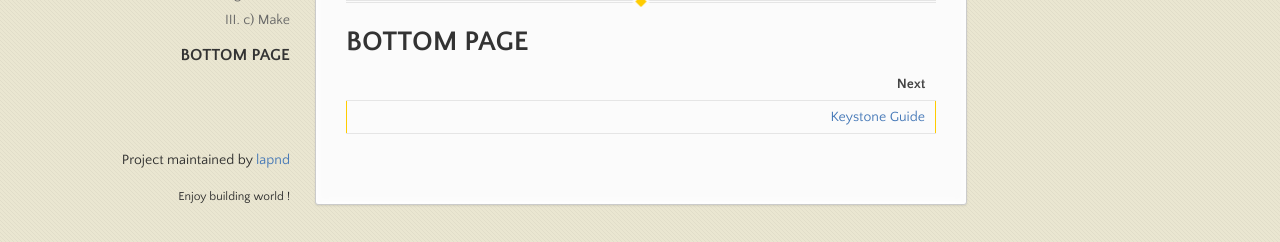
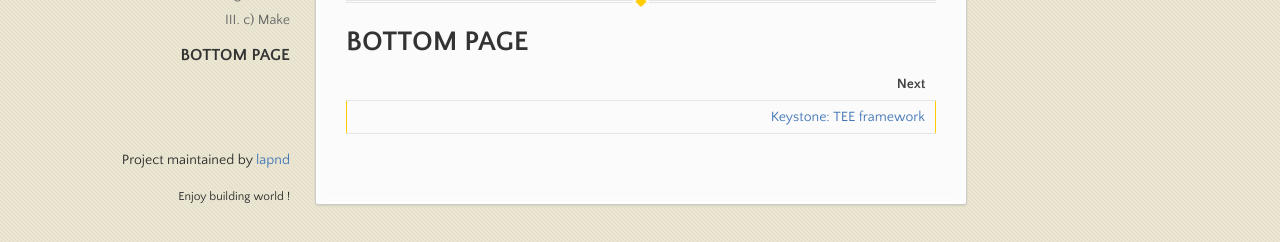
Before and after one commit to lapnd/httdes.github.io, a Jekyll site: the page built from init.md, in a window 1280 px wide and 900 px high, scrolled down 6839 px. Shown: the part 655-897 px from the top of the window. Built offline with Jekyll 4.4.1, drawn with Linux system fonts in a browser that asks for light colours; our own code applies the rules of GitHub Pages for plain Markdown files.

Commit message:
Update init.md

```diff
--- a/init.md
+++ b/init.md
@@ -312,4 +312,4 @@ After install the dependencies, clone the toolchain-making folder, and set the c
 
 | Next |
 | ---: |
-| [Keystone Guide](./keystone.md) |
+| [Keystone: TEE framework](./keystone.md) |
```
